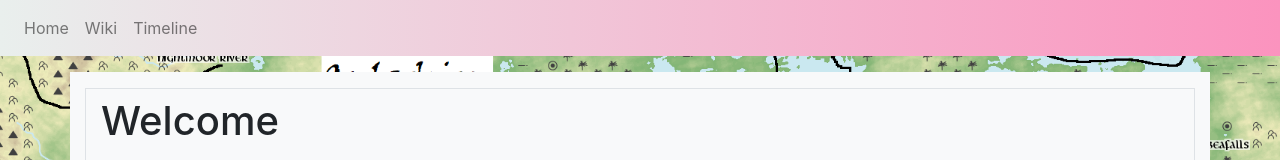
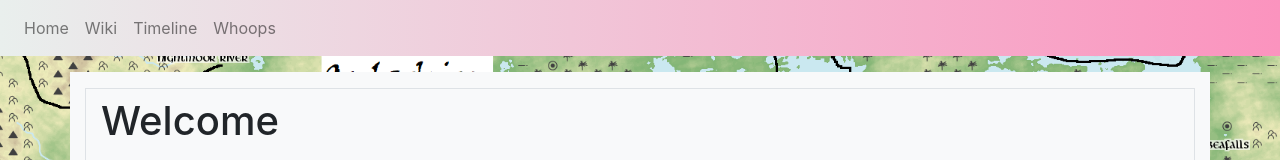
Before and after one commit to jonesec2/Decent_Humanoids, a React (Create React App) app: page /decent_humanoids/home in a window 1280 px wide. Shown: the top 160 px of the page. Built offline with nearby package versions, Linux system fonts and the light colour scheme.

Commit message:
added noMatch path for deployed validation

```diff
--- a/src/App.js
+++ b/src/App.js
@@ -23,6 +23,7 @@ export default function App() {
                <Route exact path={"/decent_humanoids/home"} component={Home} />
                <Route exact path ={"/decent_humanoids/wiki"} component={Wiki} />
                <Route exact path = {"/decent_humanoids/timeline"} component={Timeline} />
+               <Route exact path ={"/decent_humanoids/noMatch"} component={NoMatch} />
                <Route>
                   <NoMatch />
                </Route>
--- a/src/components/Nav.js
+++ b/src/components/Nav.js
@@ -26,9 +26,9 @@ function Navbar() {
                <li className="nav-item">
                   <Link className="nav-link js-scroll-trigger" to="/decent_humanoids/timeline">Timeline</Link>
                </li>
-               {/* <li>
-                  <Link className="nav-link js-scroll-trigger" to="/whoops"> Whoops</Link>
-               </li> */}
+               <li>
+                  <Link className="nav-link js-scroll-trigger" to="/decent_humanoids/noMatch"> Whoops</Link>
+               </li>
             </ul>
             {/* <Results search={search}></Results> */}
          </nav>
```
